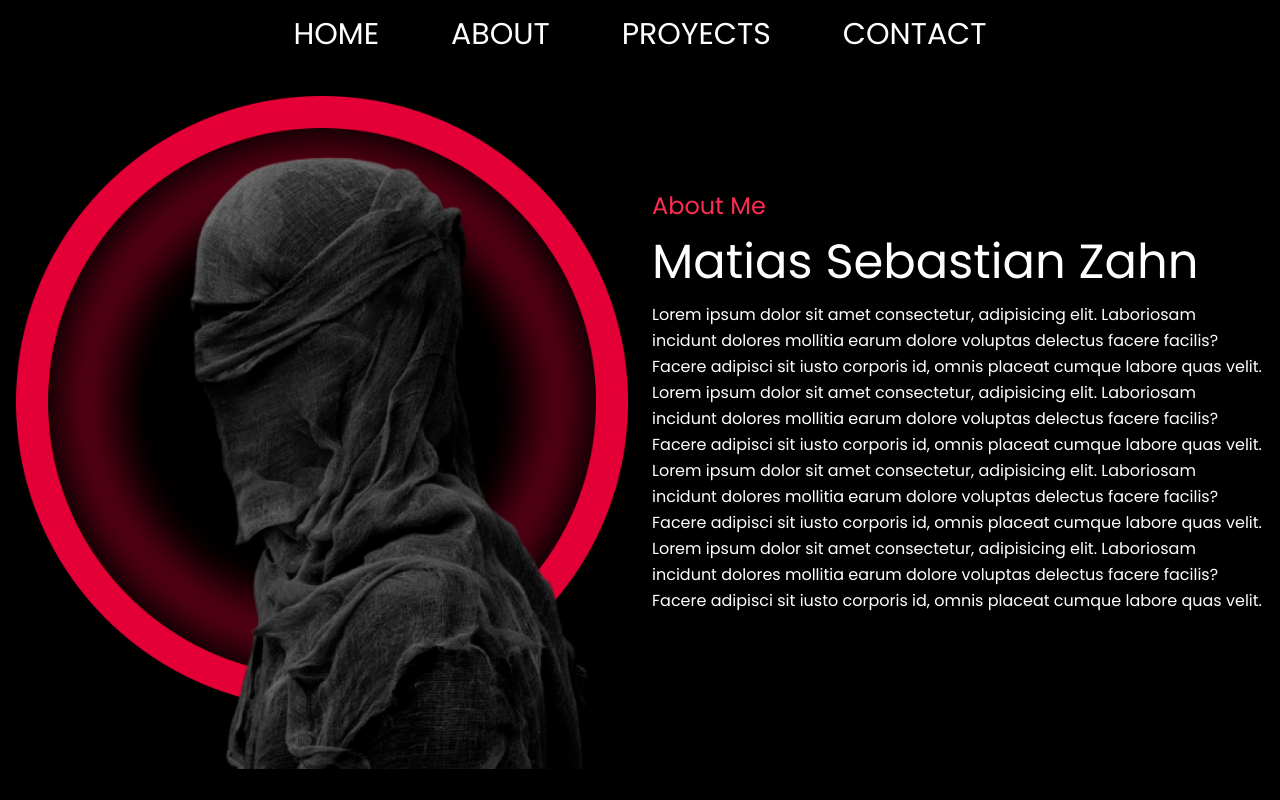
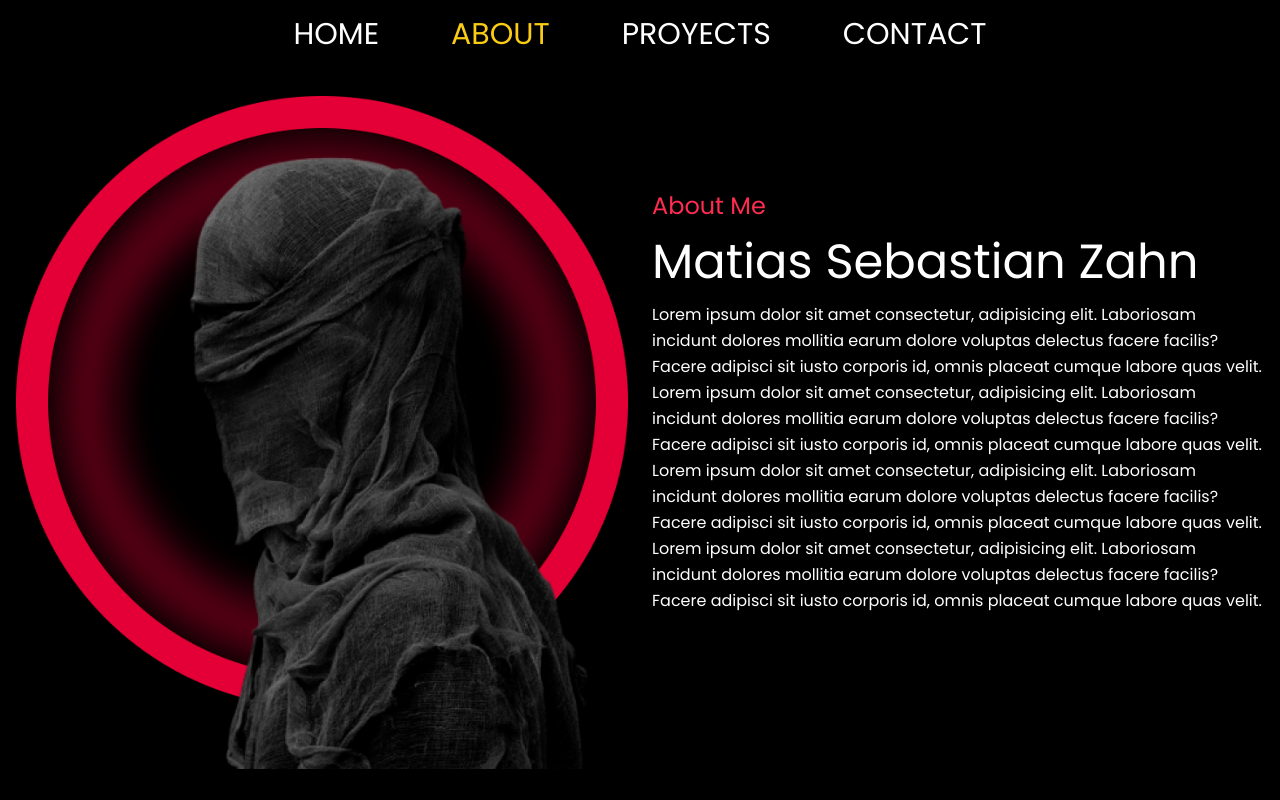
Before and after one commit to Matias-Zahn/matias-zahn-Portfolio, a React (Vite) app: page / in a window 1280 px wide. Both pictures are taken after a click on the button "ABOUT". Built offline with nearby package versions, Linux system fonts and the light colour scheme.

Commit message:
Corregir footer

```diff
--- a/src/App.jsx
+++ b/src/App.jsx
@@ -42,12 +42,13 @@ function App() {
           setIsShowModal={setIsShowModal}
           scrolling={scrolling}
           handleChange={handleChange}
+          isShowInfo={isShowInfo}
         />
       )}
       <section
         className={`${
           isShowInfo === "Home"
-            ? "opacity-100 pb-10 "
+            ? "opacity-100 p-2 "
             : "opacity-0 h-0  overflow-hidden"
         } transition-all duration-500  `}
       >
--- a/src/components/ButtomsChanges.jsx
+++ b/src/components/ButtomsChanges.jsx
@@ -3,7 +3,7 @@ function ButtomsChanges({ isShowInfo, handleChange }) {
     <div className="relative z-20 flex flex-col   md:flex-row gap-4 lg:gap-10 text-3xl">
       {isShowInfo !== "Home" && (
         <button
-          className={`hover:text-yellow-200 uppercase p-4  duration-300 transition-all ${
+          className={`hover:text-yellow-200 ${isShowInfo === 'Home' ? 'text-yellow-400': 'text-white'} uppercase p-4  duration-300 transition-all ${
             isShowInfo === "Home" && "lg:hover:-rotate-90"
           } `}
           onClick={handleChange}
@@ -13,7 +13,7 @@ function ButtomsChanges({ isShowInfo, handleChange }) {
         </button>
       )}
       <button
-        className={`hover:text-yellow-200 uppercase p-4   duration-300 transition-all ${
+        className={`hover:text-yellow-200 ${isShowInfo === 'About' ? 'text-yellow-400': 'text-white'} uppercase p-4   duration-300 transition-all ${
           isShowInfo === "Home" && "lg:hover:-rotate-90"
         } `}
         onClick={handleChange}
@@ -22,7 +22,7 @@ function ButtomsChanges({ isShowInfo, handleChange }) {
         About
       </button>
       <button
-        className={`hover:text-yellow-200  uppercase p-4   duration-300 transition-all ${
+        className={`hover:text-yellow-200 ${isShowInfo === 'Proyects' ? 'text-yellow-400': 'text-white'}  uppercase p-4   duration-300 transition-all ${
           isShowInfo === "Home" && "lg:hover:-rotate-90"
         } `}
         onClick={handleChange}
@@ -31,7 +31,7 @@ function ButtomsChanges({ isShowInfo, handleChange }) {
         Proyects
       </button>
       <button
-        className={`hover:text-yellow-200  uppercase p-4   duration-300 transition-all ${
+        className={`hover:text-yellow-200 ${isShowInfo === 'Contact' ? 'text-yellow-400': 'text-white'}  uppercase p-4   duration-300 transition-all ${
           isShowInfo === "Home" && "lg:hover:-rotate-90"
         } `}
         onClick={handleChange}
--- a/src/layouts/Navbar.jsx
+++ b/src/layouts/Navbar.jsx
@@ -1,7 +1,7 @@
 import { IconApps } from "@tabler/icons-react";
 import ButtomsChanges from "../components/ButtomsChanges";
 import MenuNavBar from "./MenuNavBar";
-function Navbar({ handleChange, scrolling, isShowModal, setIsShowModal }) {
+function Navbar({ handleChange, scrolling, isShowModal, setIsShowModal, isShowInfo }) {
   const handleModal = () => {
     setIsShowModal(true);
   };
@@ -15,7 +15,7 @@ function Navbar({ handleChange, scrolling, isShowModal, setIsShowModal }) {
     <div className="h-20 md:h-20">
       <nav className={` ${NAVBAR_TRANSITION} `}>
         <div className="hidden md:block">
-          <ButtomsChanges handleChange={handleChange} />
+          <ButtomsChanges isShowInfo={isShowInfo} handleChange={handleChange} />
         </div>
         <div className="flex justify-between w-full px-5 py-4 md:hidden">
           <h4 className="text-3xl">Matias Zahn</h4>
@@ -25,7 +25,7 @@ function Navbar({ handleChange, scrolling, isShowModal, setIsShowModal }) {
           </button>
         </div>
       </nav>
-      <MenuNavBar isShowModal={isShowModal}  handleChange={handleChange} />
+      <MenuNavBar isShowModal={isShowModal} isShowInfo={isShowInfo}  handleChange={handleChange} />
     </div>
   );
 }
```
